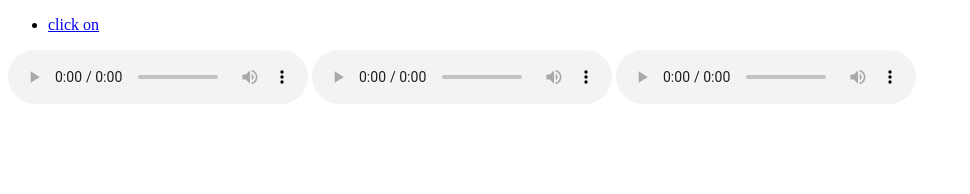
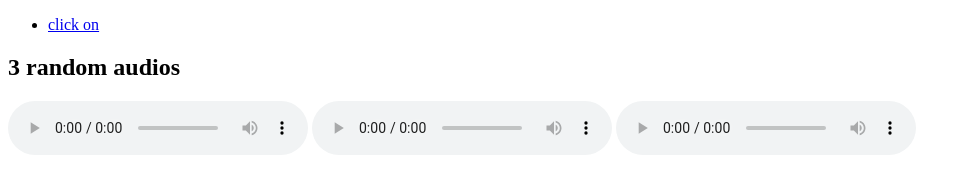
Before and after one commit to acciojob/semantic-navbar-and-audios-ak8058, a website: page main.html in a window 1280 px wide. Shown: the whole page, without its empty margins (0-970 px from the left). Drawn offline with Linux system fonts and the light colour scheme.

Commit message:
created a submission

```diff
--- a/main.html
+++ b/main.html
@@ -14,6 +14,7 @@
 		</ul>
 	</nav>
 	<section>
+		<h2>3 random audios</h2>
 	<audio controls>
 		<source src="http://commondatastorage.googleapis.com/codeskulptor-demos/DDR_assets/Kangaroo_MusiQue_-_The_Neverwritten_Role_Playing_Game.mp3">
 
```
